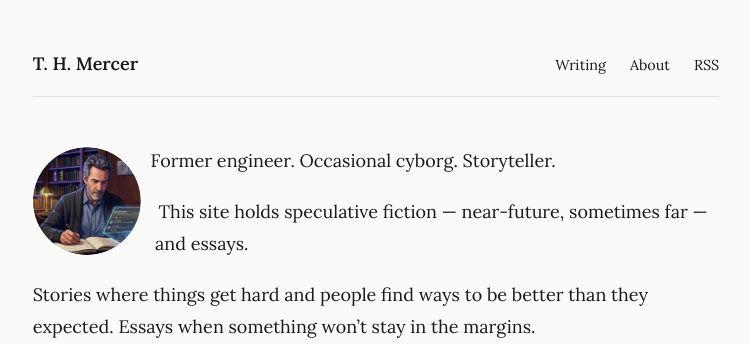
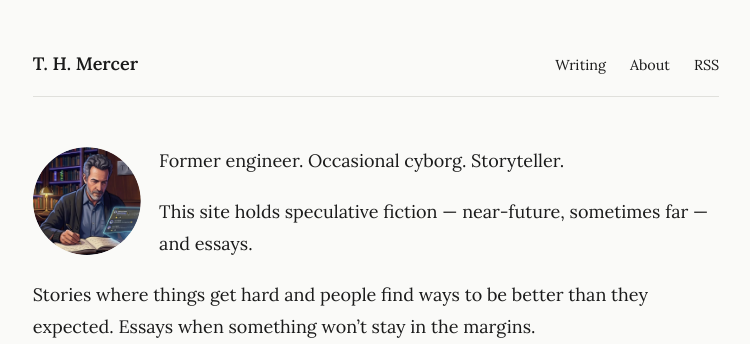
Before and after one commit to thmercer/thmercer.github.io, a Jekyll site: the page built from about.md, in a window 1280 px wide. Shown: the top 344 px of the page, without its empty margins (264-1014 px from the left). Built offline with Jekyll 4.4.1, drawn with Linux system fonts in a browser that asks for light colours.

Commit message:
Remove deprecated shape-outside properties from footer styles in main.css for cleaner CSS and improved compatibility.

```diff
--- a/assets/css/main.css
+++ b/assets/css/main.css
@@ -118,8 +118,6 @@ footer {
   border-radius: 50%;
   overflow: hidden;
   clip-path: circle(50% at 50% 50%);
-  shape-outside: circle(50%);
-  -webkit-shape-outside: circle(50%);
 }
 
 .about-with-avatar .about-avatar-float .about-avatar {
```
